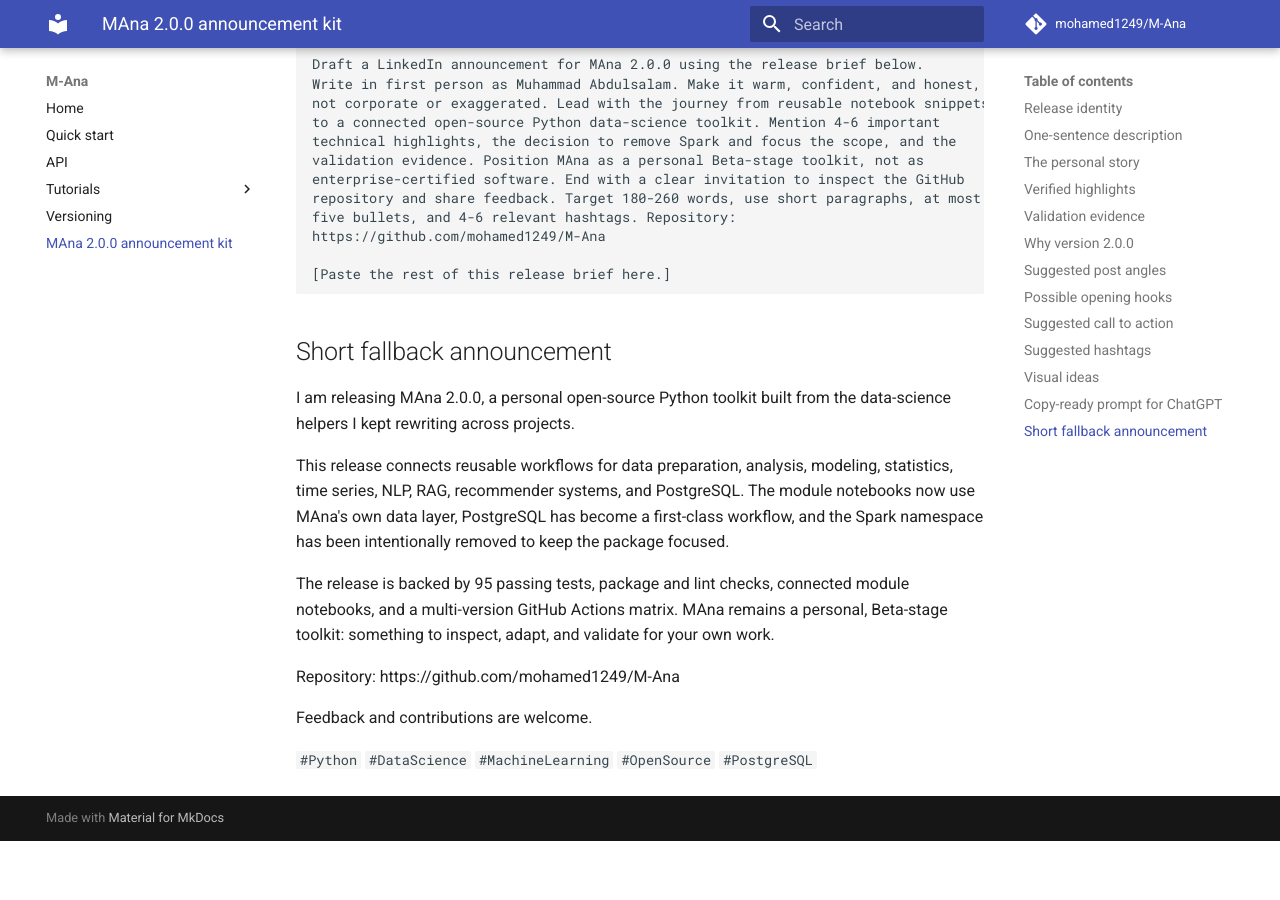
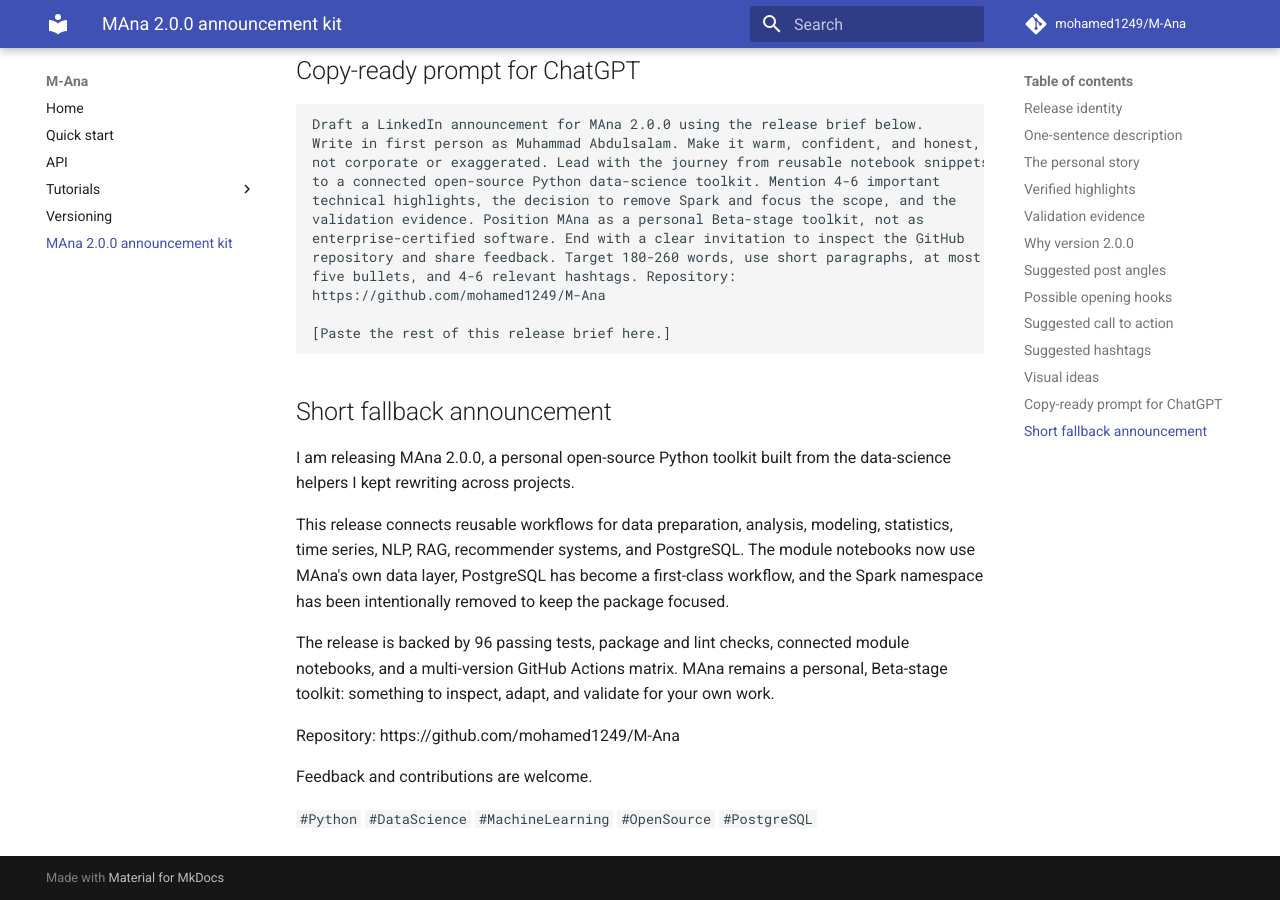
Before and after one commit to mohamed1249/M-Ana, an MkDocs documentation site: the page built from docs/releases/2.0.0-linkedin-kit.md, in a window 1280 px wide and 900 px high, scrolled down 3223 px. Built offline with MkDocs 1.6.1 and Material for MkDocs 9.7.7, drawn with Linux system fonts in a browser that asks for light colours; comment, search, counter and statistics services are not loaded; before the commit the page ends 4064 px from its top, so only the background shows below that; some of the changed text lies outside the part shown.

Commit message:
Refresh MAna 2.0.0 announcement brief

```diff
--- a/docs/releases/2.0.0-linkedin-kit.md
+++ b/docs/releases/2.0.0-linkedin-kit.md
@@ -53,7 +55,7 @@
 
 ## Validation evidence
 
-- 95 automated tests pass locally.
+- 96 automated tests pass locally.
 - Full package lint checks pass for MAna and its tests.
 - Nine connected module notebooks compile and their shared loading/preprocessing
   sections have been executed as release checks.
@@ -134,7 +136,7 @@
 notebooks now use MAna's own data layer, PostgreSQL has become a first-class workflow,
 and the Spark namespace has been intentionally removed to keep the package focused.
 
-The release is backed by 95 passing tests, package and lint checks, connected module
+The release is backed by 96 passing tests, package and lint checks, connected module
 notebooks, and a multi-version GitHub Actions matrix. MAna remains a personal,
 Beta-stage toolkit: something to inspect, adapt, and validate for your own work.
 
```
Also changed, not shown: other parts of docs/releases/2.0.0-linkedin-kit.md (+2 -0 lines).
